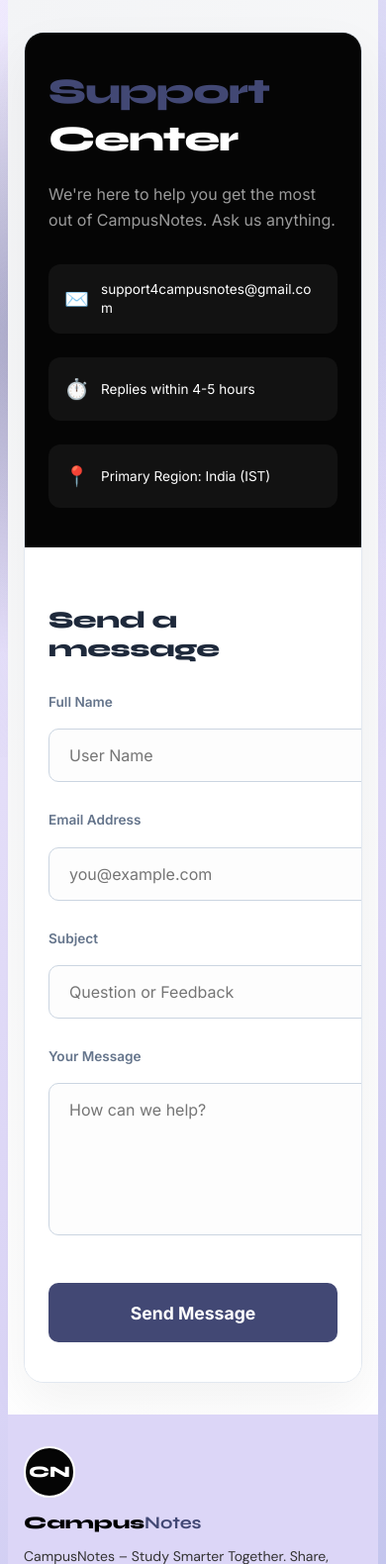
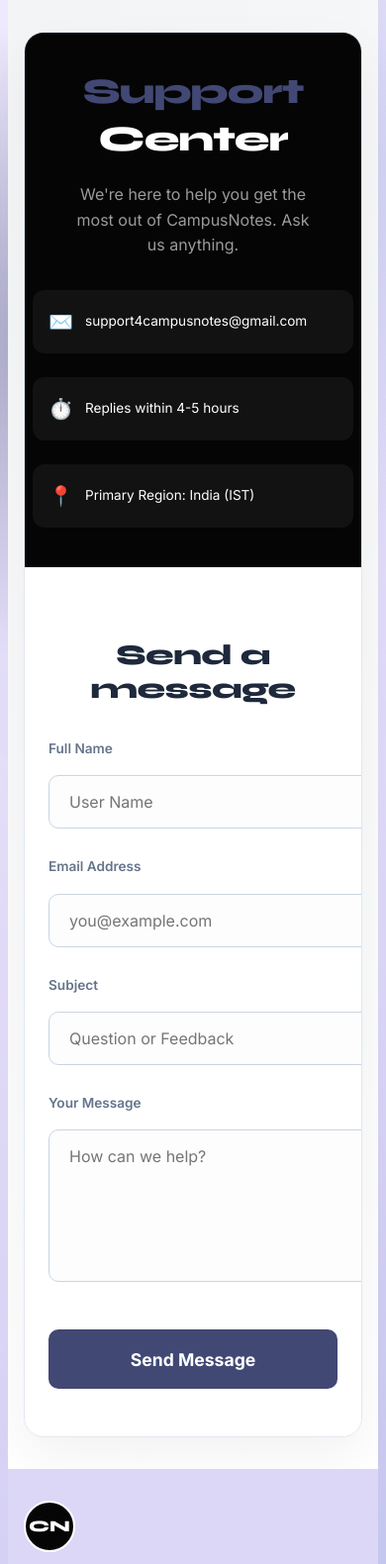
Before and after one commit to SumitBehera720/CampusNotes, a Flask app: page /contact-us in a window 390 px wide. Shown: the part 79-1659 px from the top of the page at 99% size. Run offline with Flask 3, Linux system fonts and the light colour scheme; some libraries are stand-ins or nearby versions.

Commit message:
UI: Centered mobile support form for better visual balance

```diff
--- a/templates/legal/support.html
+++ b/templates/legal/support.html
@@ -152,19 +152,25 @@
 
     @media (max-width: 480px) {
         .support-page-outer { padding: 2rem 1rem; }
-        .brand-side-panel { padding: 2.5rem 1.5rem; gap: 2rem; }
+        .brand-side-panel { padding: 2.5rem 1.5rem; gap: 2rem; text-align: center; }
         .brand-side-panel h1 { font-size: 2.25rem; }
+        .brand-side-panel p { margin: 0 auto; max-width: 250px; }
+        .info-list-campus { align-items: center; }
         .info-item {
             gap: 0.75rem;
             padding: 1rem;
             font-size: 0.85rem;
+            width: 100%;
+            justify-content: flex-start;
+            text-align: left;
         }
         .info-item div {
             word-break: break-all;
             line-height: 1.4;
         }
-        .form-side-panel { padding: 2.5rem 1.5rem; }
-        .form-side-panel h2 { font-size: 1.5rem; margin-bottom: 1.75rem; }
+        .form-side-panel { padding: 3rem 1.5rem; text-align: center; }
+        .form-side-panel h2 { font-size: 1.8rem; margin-bottom: 2rem; }
+        .form-group { text-align: left; }
     }
 </style>
 {% endblock %}
```
